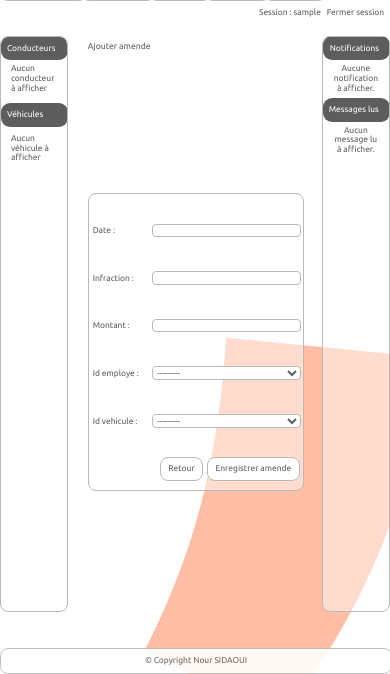
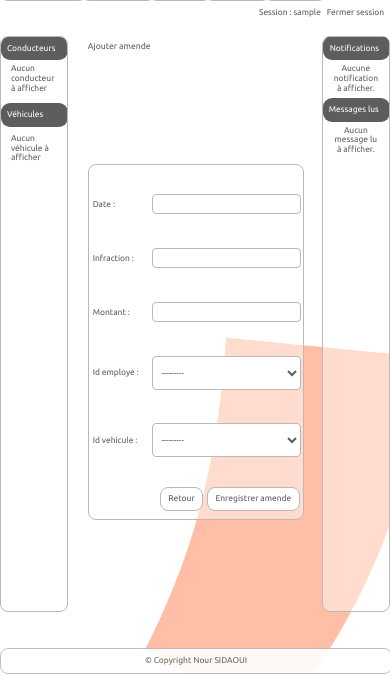
Before and after one commit to nour-sidaoui/flott-assist, a Django app: page /ajouter-amende/ in a window 390 px wide. Shown: the part 170-844 px from the top of the page. Run offline with Django 3.2, Linux system fonts and the light colour scheme; the visitor is signed in with stand-in values (Sample User, id 1); data that the repository does not hold is empty; some libraries are stand-ins or nearby versions.

Commit message:
W3C validated CSS..

```diff
--- a/static/css/main.css
+++ b/static/css/main.css
@@ -383,12 +383,12 @@ p.aucun{
 
 .formulaire p input{
 	float: right;
-	padding: : .5vh 1vw;
+	padding: .5vh 1vw;
 	grid-area: input;
 }
 
 .formulaire p select{
-	padding: : 10px 1vw;
+	padding: 10px 1vw;
 	float: right;
 	grid-area: input;
 	margin: 1.5vh 1.5%;
@@ -1283,12 +1283,11 @@ td {
 	/*  BURGER MENU ITEMS END */
 
 		header {
-			height: 15vmax;;
+			height: 15vmax;
 		}
 
 		body {
 			font-size: 2vmax;
-
 		}
 
 		h1 {
@@ -1395,15 +1394,15 @@ td {
 			margin-bottom: 2vmin;
 		}
 
+		.content {
+			height: 4rem;
+			border-radius: 20px;
+	    }
+
 		.button_gestionnaire {
 			width: 47%;
 			height: 7vmin;
 			margin: 1vmin;
-	    }
-
-	    .content {
-	    	height: 4rem;
-	    	border-radius: 20px;
 		}
 
 	    .controles_tech {
@@ -1574,8 +1573,6 @@ td {
 			margin-top: 2vh;
 			font-size: inherit;
 		}
-
-
 }
 
 /* Landscape */
@@ -1641,5 +1638,4 @@ td {
     	.recherche {
 		    height: 10vh;
 		}
-
-}
+	}
```
Lines whose indentation alone changed are shown as unchanged.
